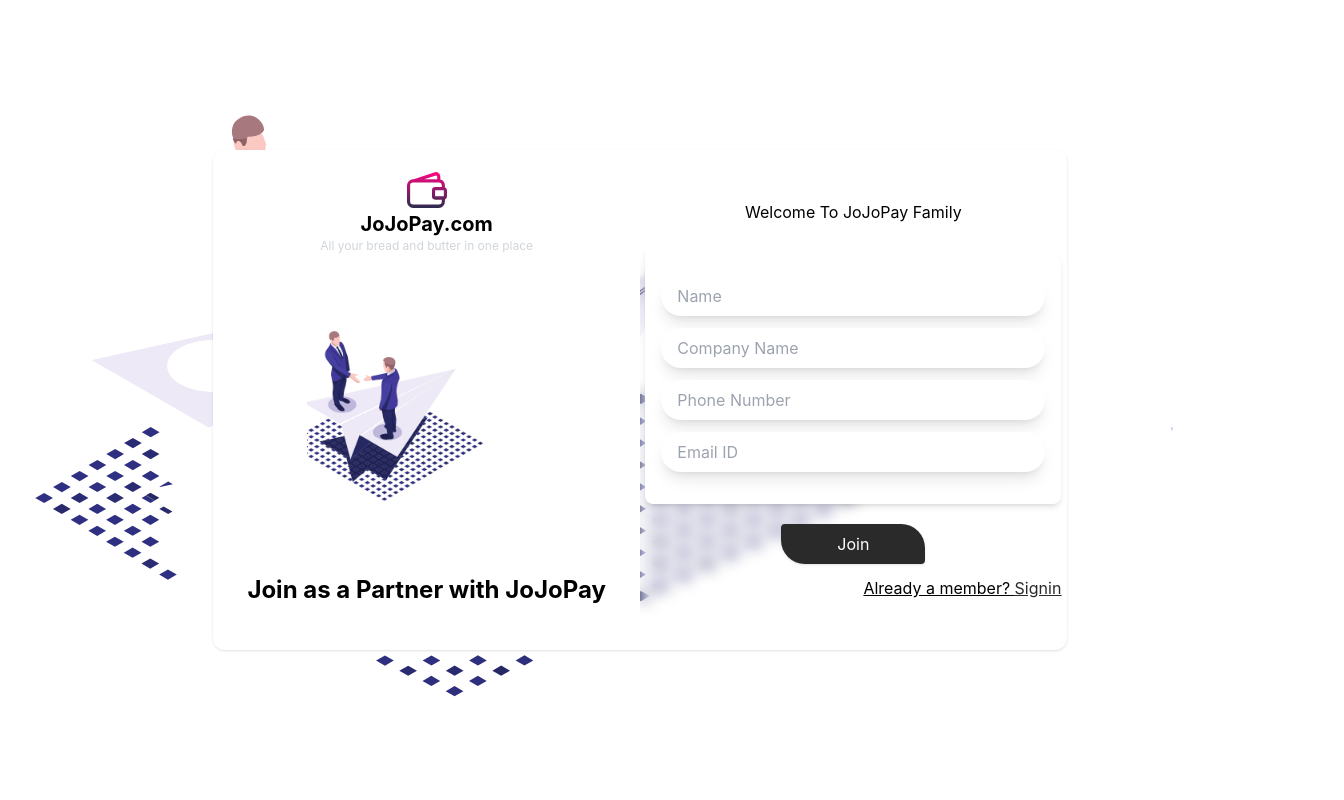
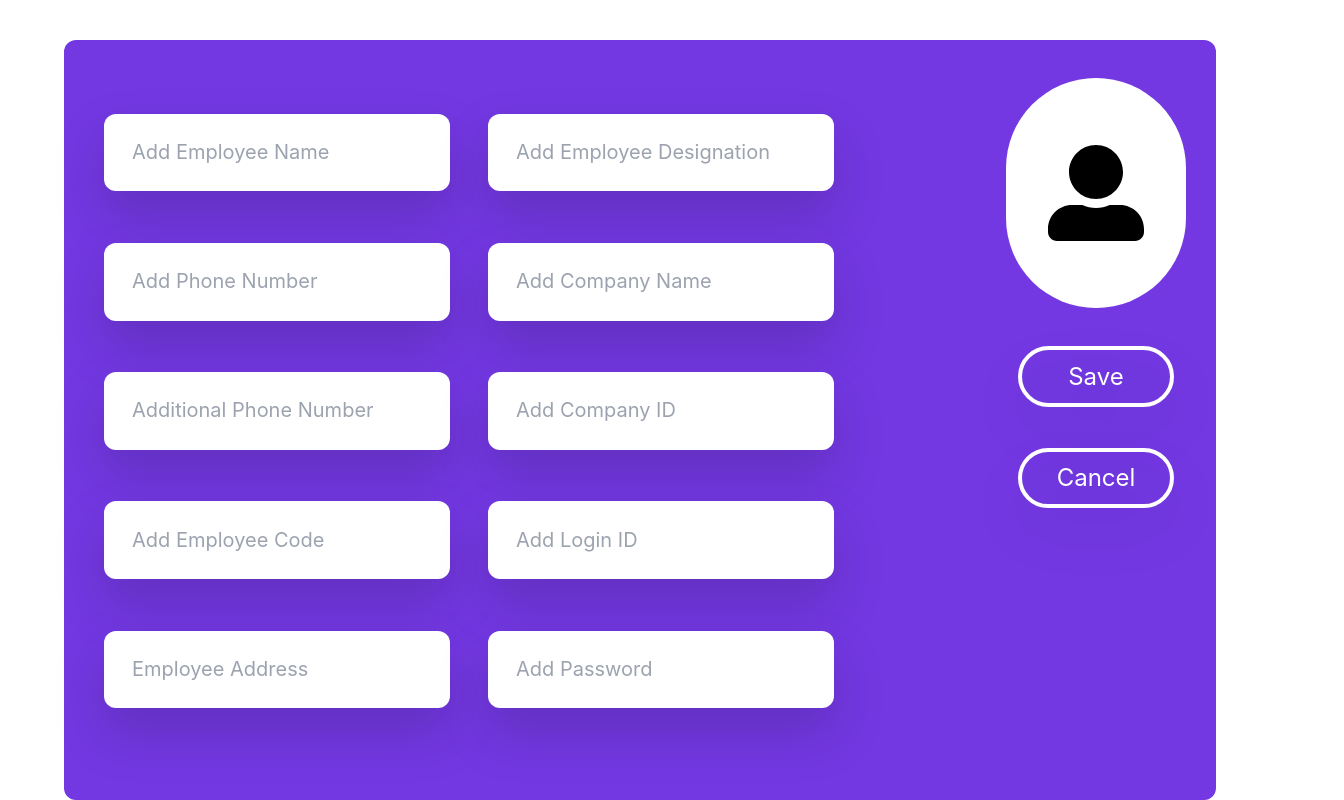
Before and after one commit to suganparvathi/main-admin, a React (Create React App) app: page /sign-up in a window 1280 px wide. Shown: the whole page, 1344 px wide, since content can reach past the window. Built offline with nearby package versions, Linux system fonts and the light colour scheme.

Commit message:
31-01-2023

```diff
--- a/src/API/axios.ts
+++ b/src/API/axios.ts
@@ -1,7 +1,7 @@
 import axios from "axios";
 
 const instance = axios.create({
-  baseURL: "http://192.168.1.8:5000/",
+  baseURL: "http://52.91.202.83:5000/",
   // baseURL: "http://13.232.250.90/",
 });
 
--- a/src/data/routes.ts
+++ b/src/data/routes.ts
@@ -70,6 +70,8 @@
 import { TripsList } from "../pages/Refunding/Components/TripsList";
 import { ViewTimeSchedule } from "../pages/Refunding/Components/ViewTimeSchedule";
 import { Refunding } from "../pages/Refunding/Refunding";
+import ForgetPassword from "../pages/SignUp/Components/ForgetPassword";
+
 import { CurrentTrips } from "../pages/TripsHistory/Components/CurrentTrips";
 import { LiveTransaction } from "../pages/TripsHistory/Components/LiveTransaction";
 import { OlaBus } from "../pages/TripsHistory/Components/OlaBus";
@@ -171,6 +173,7 @@
   {path:"/gift-voucher", Element: GiftVoucher},
   {path:"/shopping-voucher", Element: ShoppingVoucher},
   {path:"/edit-member", Element: EditMember},
+  {path:"/forget-password", Element: ForgetPassword},
 
 
 
--- a/src/pages/Profile/Components/CreateMember.tsx
+++ b/src/pages/Profile/Components/CreateMember.tsx
@@ -6,8 +6,11 @@
 import * as yup from "yup";
 import Input from '../../../components/Input';
 import CustomForm from '../../../components/Form';
+import { useDispatch, useSelector } from "react-redux";
+import { RootState } from "../../../store";
+import { CreateMemberDetailsProps, defaultCreateMemberValue, UPDATE_CREATEMEMBER } from "../../../store/reducers/CreateMember.reducer";
 
-const validateNewMember = yup.object().shape({
+const validateCreateMember = yup.object().shape({
   AddEmployeeName: yup
       .string()
       .label("AddEmployeeName"),
@@ -41,19 +44,6 @@
 
   })
 
-  interface NewMemberDetailsProps{
-    AddEmployeeName: string;
-    AddEmployeeDesignation: string;
-    AddPhoneNumber: string;
-    AddCompanyName: string;
-    AdditionalPhoneNumber: string;
-    AddCompanyID: string;
-    AddEmployeeCode: string;
-    AddLoginID: string;
-    EmployeeAddress: string;
-    AddPassword: string;
-  }
-
 
 
 export const CreateMember= () => {
@@ -64,24 +54,26 @@
 const[color1, setcolor1] =useState(false);
 const color1Button = () => setcolor1(!color1);
 
-const initialState:  NewMemberDetailsProps = {
-  AddEmployeeName: "",
-  AddEmployeeDesignation: "",
-  AddPhoneNumber: "",
-  AddCompanyName: "",
-  AdditionalPhoneNumber: "",
-  AddCompanyID: "",
-  AddEmployeeCode: "",
-  AddLoginID: "",
-  EmployeeAddress: "",
-  AddPassword: "",
+
+// const handleSubmit = (values: NewMemberDetailsProps) => {
+// console.log(values);
+
+// }
+const dispatch = useDispatch();
+
+const  creatememberData = useSelector((state:RootState)=>state.createmember)
+
+const initialState: CreateMemberDetailsProps = defaultCreateMemberValue;
+
+const handleSubmit = (values: CreateMemberDetailsProps) => {
+dispatch( UPDATE_CREATEMEMBER(values));
+
+// console.log(values);
 
 }
-const handleSubmit = (values: NewMemberDetailsProps) => {
-console.log(values);
-
-}
-
+React.useEffect(()=>{
+console.log(creatememberData,'reducerData');
+},[creatememberData])
 
 return (
 
@@ -100,7 +92,7 @@
           <div className="mt-4 w-[90%] h-[95%]  bg-quaternary rounded-xl">
           <CustomForm
             initialValues={initialState}
-            validationSchema={validateNewMember}
+            validationSchema={validateCreateMember}
             onSubmit={handleSubmit}>
             <div className="absolute w-full  h-[85%] flex flex-row">
             <div className="w-[60%] ml-10 flex items-center justify-center grid grid-cols-2  flex-row  h-[95%]">
@@ -202,8 +194,9 @@
       </div>
       </div>
 
-
-
-
         )
       }
+
+function dispatch(arg0: any) {
+  throw new Error("Function not implemented.");
+}
--- a/src/pages/SignUp/SignUp.tsx
+++ b/src/pages/SignUp/SignUp.tsx
@@ -1,131 +1,226 @@
-import React, { useState } from "react";
-import { Link } from "react-router-dom";
+import React, { useEffect, useState } from "react";
 import * as yup from "yup";
-
+import {FaUserAlt} from "react-icons/fa";
 import logo from "../../assets/images/logo.svg";
-import heroImage from "../../assets/images/signup-hero-image.png";
-import Button from "../../components/Button";
+import heroImage from "../../assets/images/signin-hero-image.png";
 import CustomForm from "../../components/Form";
 import Input from "../../components/Input";
+import Button from "../../components/Button";
+import { Link } from "react-router-dom";
+import { useDispatch, useSelector } from "react-redux";
+import { LOGIN_SUCCESS } from "../../store/reducers/auth.reducer";
+import { constants } from "../../API/constants";
+import axios from "../../API/axios";
+import { RootState } from "../../store";
 
-const validationSchema = yup.object().shape({
-  name: yup.string().required("Name is required").label("Name"),
-  companyName: yup
+
+const validateCreateMember = yup.object().shape({
+  AddEmployeeName: yup
       .string()
-    .required("Company name is required")
-    .label("Company Name"),
-  phoneNumber: yup
+      .label("AddEmployeeName"),
+  AddEmployeeDesignation: yup
       .string()
-    .required("Phone number is required")
-    .label("Phone Number"),
-  email: yup
+      .label("AddEmployeeDesignation"),
+  AddPhoneNumber: yup
       .string()
-    .email("Please enter valid email address")
-    .required("Email address is required")
-    .label("Email Address"),
-});
+      .label("AddPhoneNumber"),
+  AddCompanyName: yup
+      .string()
+      .label("AddCompanyName"),
+  AdditionalPhoneNumber: yup
+      .string()
+      .label("AdditionalPhoneNumber"),
+  AddCompanyID: yup
+      .string()
+      .label("AddCompanyID"),
+  AddEmployeeCode: yup
+      .string()
+      .label("AddEmployeeCode"),
+  AddLoginID: yup
+      .string()
+      .label("AddLoginID"),
+  EmployeeAddress:yup
+      .string()
+      .label("EmployeeAddress") ,
+  AddPassword: yup
+      .string()
+      .label("AddPassword"),
 
-interface SignUpProps {
-  name: string;
-  companyName: string;
-  phoneNumber: string;
-  email: string;
+  })
+  interface  CreateMemberDetailsProps{
+    AddEmployeeName: string;
+    AddEmployeeDesignation: string;
+    AddPhoneNumber: string;
+    AddCompanyName: string;
+    AdditionalPhoneNumber: string;
+    AddCompanyID: string;
+    AddEmployeeCode: string;
+    AddLoginID: string;
+    EmployeeAddress: string;
+    AddPassword: string;
   }
 
-const initialState: SignUpProps = {
-  name: "",
-  companyName: "",
-  phoneNumber: "",
-  email: "",
-};
-const SignUp = () => {
-  const [isLoading, setIsLoading] = useState(false);
 
-  const handleSubmit = (values: SignUpProps) => {
-    setIsLoading(true);
+
+export const SignUp= () => {
+
+  const initialState: CreateMemberDetailsProps = {
+    AddEmployeeName: "",
+    AddEmployeeDesignation: "",
+    AddPhoneNumber: "",
+    AddCompanyName: "",
+    AdditionalPhoneNumber: "",
+    AddCompanyID: "",
+    AddEmployeeCode: "",
+    AddLoginID: "",
+    EmployeeAddress: "",
+    AddPassword: "",
+
+  }
+
+  const[color, setcolor] =useState(false);
+  const colorButton = () => setcolor(!color);
+
+const[color1, setcolor1] =useState(false);
+const color1Button = () => setcolor1(!color1);
+
+
+const handleSubmit = (values:  CreateMemberDetailsProps) => {
 console.log(values);
-    setIsLoading(false);
-  };
+
+}
+// const dispatch = useDispatch();
+
+// const  creatememberData = useSelector((state:RootState)=>state.createmember)
+
+// const initialState: CreateMemberDetailsProps = defaultCreateMemberValue;
+
+// const handleSubmit = (values: CreateMemberDetailsProps) => {
+// dispatch( UPDATE_CREATEMEMBER(values));
+
+// // console.log(values);
+
+// }
+// React.useEffect(()=>{
+// console.log(creatememberData,'reducerData');
+// },[creatememberData])
 
   return (
-    <div className="bg-white w-screen h-screen bg-signup-cover bg-right bg-cover bg-no-repeat flex items-center justify-center">
-      <div className="w-2/3 h-[500px] shadow rounded-xl grid grid-cols-2 overflow-hidden">
-        <div className="bg-white col-span-1 p-5 flex flex-col items-center">
-          <img
-            src={logo}
-            alt="JoJoPay Logo"
-            className="w-10 h-10 object-contain"
-          />
-          <h4 className="text-black font-bold text-xl">JoJoPay.com</h4>
-          <p className="text-gray-300 text-xs">
-            All your bread and butter in one place
-          </p>
-          <img
-            src={heroImage}
-            alt="JoJoPay sign in"
-            className="w-60 h-60 m-10 object-cover"
-          />
-          <h1 className="text-2xl text-black font-bold">
-            Join as a Partner with JoJoPay
-          </h1>
-        </div>
-        <div className="col-span-1 flex items-center justify-center flex-col p-5 bg-opacity-50 backdrop-blur">
-          <h5 className="text-black capitalize mb-5">
-            Welcome To JoJoPay Family
-          </h5>
+    <div className="w-screen h-screen overflow-hidden flex">
+    <div className="w-[100%] flex-col items-center bg-white overflow-hidden h-[100%] flex">
+
+    {/* <div className="flex w-full font-bold text-3xl justify-center -ml-10  items-center">
+          <p>Create New Member</p>
+          </div> */}
+
+      <div className="w-full h-full flex justify-center ">
+          <div className="mt-10 w-[90%] h-[95%]  bg-quaternary rounded-xl">
           <CustomForm
             initialValues={initialState}
-            validationSchema={validationSchema}
-            onSubmit={handleSubmit}
-          >
-            <div className="bg-white px-4 py-8 rounded-lg rounded-tr-3xl shadow-md">
+            validationSchema={validateCreateMember}
+            onSubmit={handleSubmit}>
+            <div className="absolute w-full  h-[85%] flex flex-row">
+            <div className="w-[60%] ml-10 flex items-center justify-center mt-12 grid grid-cols-2  flex-row  h-[95%]">
+                  <div className="w-[90%] h-[60%] bg-white drop-shadow-2xl flex justify-center items-center rounded-xl">
                       <Input
                       type="text"
-                name="name"
-                placeholder="Name"
-                className="border-none text-black outline-none shadow-lg w-96"
-                inputContainerClassName="mb-3"
-              />
+                      name="AddEmployeeName"
+                      placeholder='Add Employee Name'
+                      className="ml-3 w-[100%] rounded-sm  p-[7px] text-xl leading-tight  bg-transparent  focus:outline-none
+                      focus:line focus:border-border-blue-500  text-black border-none" /> {" "} </div>
+                  <div className="w-[90%] h-[60%] bg-white drop-shadow-2xl flex justify-center items-center rounded-xl">
                       <Input
                       type="text"
-                name="companyName"
-                placeholder="Company Name"
-                className="border-none text-black outline-none shadow-lg w-96"
-                inputContainerClassName="mb-3"
-              />
+                      name="AddEmployeeDesignation"
+                      placeholder='Add Employee Designation'
+                      className="ml-3 w-[100%] rounded-sm  p-[7px] text-xl leading-tight  bg-transparent  focus:outline-none
+                      focus:line focus:border-border-blue-500  text-black border-none" /> {" "} </div>
+                 <div className="w-[90%] h-[60%] bg-white drop-shadow-2xl flex justify-center items-center rounded-xl">
                       <Input
                       type="text"
-                name="phoneNumber"
-                placeholder="Phone Number"
-                className="border-none text-black outline-none shadow-lg w-96"
-                inputContainerClassName="mb-3"
-              />
+                      name="AddPhoneNumber"
+                      placeholder='Add Phone Number'
+                      className="ml-3 w-[100%] rounded-sm  p-[7px] text-xl leading-tight  bg-transparent  focus:outline-none
+                      focus:line focus:border-border-blue-500  text-black border-none" /> {" "}</div>
+                 <div className="w-[90%] h-[60%] bg-white drop-shadow-2xl flex justify-center items-center rounded-xl">
                       <Input
-                type="email"
-                name="email"
-                placeholder="Email ID"
-                className="border-none text-black outline-none shadow-lg w-96"
-              />
+                      type="text"
+                      name="AddCompanyName"
+                      placeholder='Add Company Name'
+                      className="ml-3 w-[100%] rounded-sm  p-[7px] text-xl leading-tight  bg-transparent  focus:outline-none
+                      focus:line focus:border-border-blue-500  text-black border-none" /> {" "}</div>
+                <div className="w-[90%] h-[60%] bg-white drop-shadow-2xl flex justify-center items-center rounded-xl">
+                      <Input
+                      type="text"
+                      name="AdditionalPhoneNumber"
+                      placeholder='Additional Phone Number'
+                      className="ml-3 w-[100%] rounded-sm  p-[7px] text-xl leading-tight  bg-transparent  focus:outline-none
+                      focus:line focus:border-border-blue-500  text-black border-none" /> {" "}</div>
+                 <div className="w-[90%] h-[60%] bg-white drop-shadow-2xl flex justify-center items-center rounded-xl">
+                      <Input
+                      type="text"
+                      name="AddCompanyID"
+                      placeholder='Add Company ID'
+                      className="ml-3 w-[100%] rounded-sm  p-[7px] text-xl leading-tight  bg-transparent  focus:outline-none
+                      focus:line focus:border-border-blue-500  text-black border-none" /> {" "} </div>
+                 <div className="w-[90%] h-[60%] bg-white drop-shadow-2xl flex justify-center items-center rounded-xl">
+                      <Input
+                      type="text"
+                      name="AddEmployeeCode"
+                      placeholder='Add Employee Code'
+                      className="ml-3 w-[100%] rounded-sm  p-[7px] text-xl leading-tight  bg-transparent  focus:outline-none
+                      focus:line focus:border-border-blue-500  text-black border-none" /> {" "}</div>
+                 <div className="w-[90%] h-[60%] bg-white flex drop-shadow-2xl justify-center items-center rounded-xl">
+                      <Input
+                      type="text"
+                      name="AddLoginID"
+                      placeholder='Add Login ID'
+                      className="ml-3 w-[100%] rounded-sm  p-[7px] text-xl leading-tight  bg-transparent  focus:outline-none
+                      focus:line focus:border-border-blue-500  text-black border-none" /> {" "}</div>
+                 <div className="w-[90%] h-[60%] bg-white drop-shadow-2xl flex justify-center items-center rounded-xl">
+                      <Input
+                      type="text"
+                      name="EmployeeAddress"
+                      placeholder='Employee Address'
+                      className="ml-3 w-[100%] rounded-sm  p-[7px] text-xl leading-tight  bg-transparent  focus:outline-none
+                      focus:line focus:border-border-blue-500  text-black border-none" /> {" "}</div>
+                  <div className="w-[90%] h-[60%] bg-white drop-shadow-2xl flex justify-center items-center rounded-xl">
+                      <Input
+                      type="text"
+                      name="AddPassword"
+                      placeholder='Add Password'
+                      className="ml-3 w-[100%] rounded-sm  p-[7px] text-xl leading-tight  bg-transparent  focus:outline-none
+                      focus:line focus:border-border-blue-500  text-black border-none" /> {" "}</div>
                </div>
-            <div className="flex flex-col gap-3 mt-5">
-              <Button
-                type="submit"
-                title="Join"
-                isLoading={isLoading}
-                className="bg-secondaryText text-white p-2 px-9 w-36 m-auto transform transition-all hover:scale-95"
-              />
+             <div className="w-[35%] h-full flex flex-col">
+              <div className="w-full flex justify-evenly items-center  h-[45%]">
+                <div className="w-[40%] h-[75%] flex justify-center items-center bg-white rounded-full"><FaUserAlt className="text-8xl"/></div>
               </div>
-            <div className="flex items-center justify-end mt-3">
-              <Link to="/sign-in" className="text-black underline">
-                Already a member?{" "}
-                <span className="text-secondaryText underline">Signin</span>
-              </Link>
+              <div className="w-full  flex flex-col   h-[50%]">
+
+                <div className="w-full h-[30%] flex justify-center ">
+                  <button
+                  onClick={colorButton}
+                  className={`w-[35%] h-[60%] rounded-full flex drop-shadow-2xl justify-center items-center border-4 text-2xl border-white text-white
+                   ${ color? "text-green" : "text-white"}`}>Save</button>
+                </div>
+                <div className="w-full h-[35%]  flex justify-center ">
+                  <button
+                   onClick={color1Button}
+                  className={`w-[35%] h-[50%] rounded-full flex drop-shadow-2xl justify-center items-center border-4 text-2xl border-white
+                    ${ color1? "text-red-700" : "text-white"}`}>Cancel</button>
+                </div>
+              </div>
+            </div>
         </div>
           </CustomForm>
           </div>
       </div>
+
         </div>
+      </div>
+
   );
-};
+}
 
 export default SignUp;
--- a/src/store/reducers/index.ts
+++ b/src/store/reducers/index.ts
@@ -6,6 +6,8 @@
 import addSlice from './AddNewBusCompany.reducer';
 import AddCuponReducer from "./AddCupon.reducer";
 import AddOfferReducer from "./AddOffer.reducer";
+import CreateMemberReducer from "./CreateMember.reducer";
+
 
 
 const rootReducer = combineReducers({
@@ -15,5 +17,7 @@
   addbus: addSlice,
   addcupon: AddCuponReducer,
   addoffer: AddOfferReducer,
+  createmember: CreateMemberReducer,
+
 });
 export default rootReducer;
```
Also changed, not shown: src/pages/SignIn/SignIn.tsx (+14 -3 lines), src/pages/SignUp/Components/ForgetPassword.tsx (added, +14 -0 lines), src/store/reducers/CreateMember.reducer.ts (added, +42 -0 lines). Lines whose indentation alone changed are shown as unchanged.
